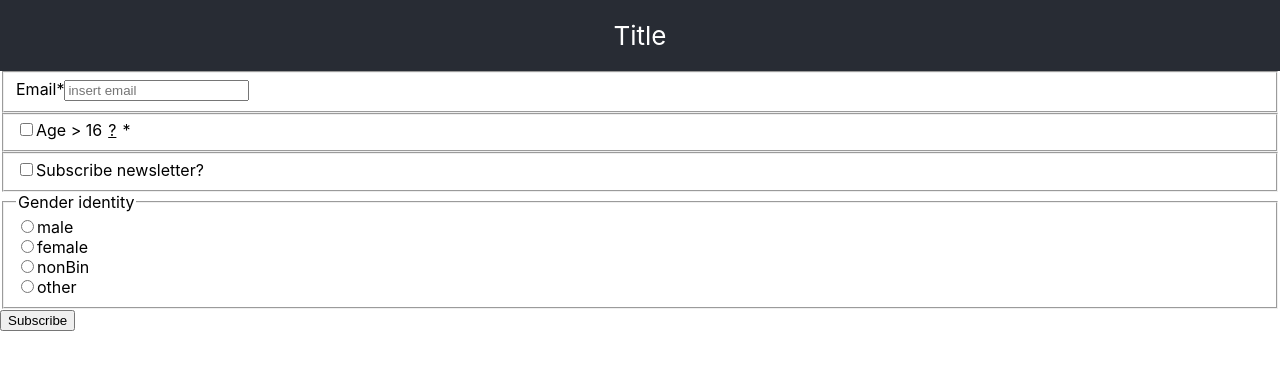
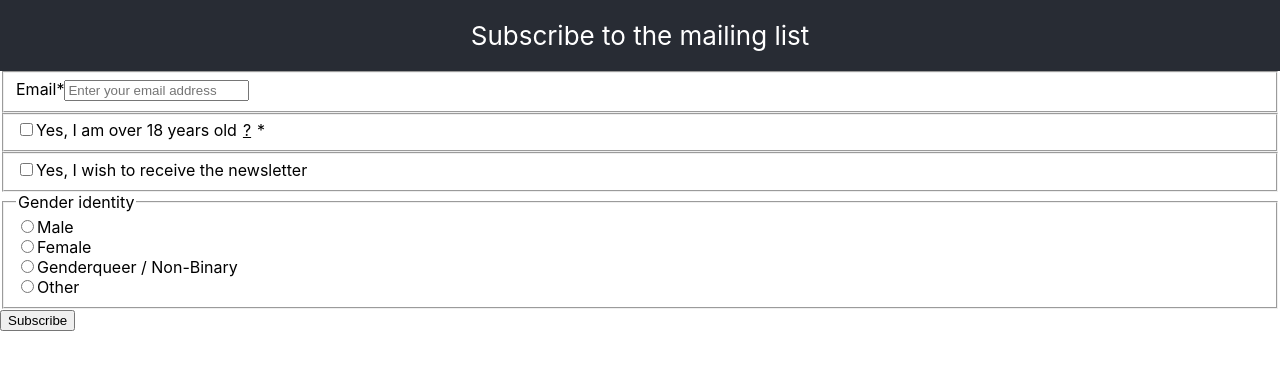
Before and after one commit to augustojsoares/newsletter-form, a React (Create React App) app: page / in a window 1280 px wide. Shown: the top 370 px of the page. Built offline with nearby package versions, Linux system fonts and the light colour scheme.

Commit message:
Added translations

```diff
--- a/src/App.js
+++ b/src/App.js
@@ -5,9 +5,13 @@ import CheckboxInput from './components/CheckboxInput'
 import RadioInput from './components/RadioInput'
 import Accordion from './components/Accordion'
 import { reducer, initialState } from './services/formState'
+import { getLang, I18n } from './services/i18n'
 import './styles/App.sass'
 
 const App = () => {
+  const [lang] = useState(getLang())
+  const i18n = I18n(lang)
+
   const [formState, updateFormState] = useReducer(reducer, initialState)
   const handleFormSubmit = evt => {
     evt.preventDefault()
@@ -17,25 +21,30 @@ const App = () => {
   const [isAccordionExpanded, setIsAccordionExpanded] = useState(false)
   const toggleAccordion = () => setIsAccordionExpanded(!isAccordionExpanded)
 
+  const handleInvalidForm = (...rest) => {
+    console.log(rest);
+  }
+
   return (
     <div className="App">
       <header className="App-header" id="form-title">
-        Title
+      {i18n.t('title')}
       </header>
       <main>
         <form
           className="signup-form"
           onSubmit={handleFormSubmit}
           aria-labelledby="form-title"
+          onInvalid={handleInvalidForm}
         >
           <EmailInput
             name="email"
-            placeholder="insert email"
+            placeholder={i18n.t('emailPlaceholder')}
             handleInputChange={updateFormState}
             value={formState.email}
             required
           >
-            Email
+            {i18n.t('emailLabel')}
           </EmailInput>
 
           <CheckboxInput
@@ -44,12 +53,12 @@ const App = () => {
             checked={formState.consent}
             required
           >
-            Age > 16
+            {i18n.t('consentLabel', i18n.config('ageOfConsent'))}
             {!isAccordionExpanded && (
               <span
                 className="accordion-button"
                 onClick={toggleAccordion}
-                aria-label="more info"
+                aria-label={i18n.t('openAccordionLabel')}
               >
                 ?
               </span>
@@ -57,7 +66,7 @@ const App = () => {
           </CheckboxInput>
 
           <Accordion
-            msg="Must be over 16"
+            msg={i18n.t('accordionMessage', i18n.config('ageOfConsent'))}
             expanded={isAccordionExpanded}
             toggle={toggleAccordion}
           />
@@ -67,24 +76,24 @@ const App = () => {
             handleInputChange={updateFormState}
             checked={formState.newsletter}
           >
-            Subscribe newsletter?
+            {i18n.t('newsletterMessage')}
           </CheckboxInput>
 
           <RadioInput
             handleInputChange={updateFormState}
             name="gender"
             options={[
-              { label: 'male', identifier: 'male' },
-              { label: 'female', identifier: 'female' },
-              { label: 'nonBin', identifier: 'nonBin' },
-              { label: 'other', identifier: 'other' },
+              { label: i18n.t('genderLabelMale'), identifier: 'male' },
+              { label: i18n.t('genderLabelFemale'), identifier: 'female' },
+              { label: i18n.t('genderLabelNonBin'), identifier: 'nonBin' },
+              { label: i18n.t('genderLabelOther'), identifier: 'other' },
             ]}
             selected={formState.gender}
           >
-            Gender identity
+            {i18n.t('genderTitle')}
           </RadioInput>
 
-          <button type="submit">Subscribe</button>
+          <button type="submit">{i18n.t('subscribeButton')}</button>
         </form>
       </main>
     </div>
--- /dev/null
+++ b/src/services/i18n.js
@@ -0,0 +1,105 @@
+// A simple implementation of an i18n library
+// tranlations and configs can be set here os passed as params at runtime
+
+const FALLBACK_LANGUAGE = 'en-US'
+
+// This is a simplified implementation and therefore does not support nested translation levels
+const TRANSLATIONS = {
+  'en-US': {
+    title: 'Subscribe to the mailing list',
+    emailPlaceholder: 'Enter your email address',
+    emailLabel: 'Email',
+    consentLabel: 'Yes, I am over __ years old',
+    accordionMessage:
+      'By law, you must be at least __ years old to subscribe to this newsletter',
+    openAccordionLabel: 'more info',
+    newsletterMessage: 'Yes, I wish to receive the newsletter',
+    genderTitle: 'Gender identity',
+    genderLabelMale: 'Male',
+    genderLabelFemale: 'Female',
+    genderLabelNonBin: 'Genderqueer / Non-Binary',
+    genderLabelOther: 'Other',
+    subscribeButton: 'Subscribe',
+  },
+  'de-DE': {
+    title: 'Abonnieren Sie die Mailingliste',
+    emailPlaceholder: 'Geben sie ihre E-Mailadresse ein',
+    emailLabel: 'Email',
+    consentLabel: 'Ja, ich bin über __ Jahre alt',
+    accordionMessage:
+      'Laut Gesetz müssen Sie mindestens __ Jahre alt sein, um diesen Newsletter zu abonnieren',
+    openAccordionLabel: 'Mehr Info',
+    newsletterMessage: 'Ja, ich möchte den Newsletter erhalten',
+    genderTitle: 'Geschlechtsidentität',
+    genderLabelMale: 'Männlich',
+    genderLabelFemale: 'Weiblich',
+    genderLabelNonBin: 'Genderqueer / Nicht-Binär',
+    genderLabelOther: 'Andere',
+    subscribeButton: 'Abonnieren',
+  },
+}
+
+const CONFIGS = {
+  'en-US': {
+    ageOfConsent: 18,
+    showNewsletter: true,
+    showGender: true,
+  },
+  'de-DE': {
+    ageOfConsent: 16,
+    showNewsletter: true,
+    showGender: true,
+  },
+}
+
+//extracts the lang code from the query string, if available. Otherwise returns the fallback
+export const getLang = (fallback = FALLBACK_LANGUAGE) => {
+  const queryString = window.location.search
+
+  if (queryString === '') {
+    return fallback
+  }
+
+  const parsedValues = queryString.match(/lng=(\w\w-\w\w)/) || []
+
+  return parsedValues[1] || fallback
+}
+
+// creates and returns an object containing translation functions
+export const I18n = (
+  lang,
+  translations = TRANSLATIONS,
+  configs = CONFIGS,
+  fallback = FALLBACK_LANGUAGE
+) => {
+  const setup = (translations, emptyValue = '') => {
+    const primaryTranslations = translations[lang] || translations[fallback]
+    const fallbackTranslations = translations[fallback]
+
+    // the actual tranaltion function. Tries to match the accessor string to the active language, followed by the fallback language.
+    // If no match, returns the empty value
+    return (accessor, ...rest) => {
+      let value =
+        primaryTranslations[accessor] !== undefined
+          ? primaryTranslations[accessor]
+          : fallbackTranslations[accessor] !== undefined
+          ? fallbackTranslations[accessor]
+          : emptyValue
+
+      // This piece of code allows the use of translation strings with embedded variables
+      // passed as many variables as desired and they will sequentially replace every occurence of '__' on the translation
+      if (rest.length > 0 && typeof value === 'string') {
+        rest.map(variable => (value = value.replace('__', variable)))
+      }
+
+      return value
+    }
+  }
+
+  // Functionality could have been combined in single function
+  // This way provides clear separation between actual translations and localized configs
+  return {
+    t: setup(translations),
+    config: setup(configs, false),
+  }
+}
```
Also changed, not shown: 1 other file (tests, documents, lock files or other folders).
